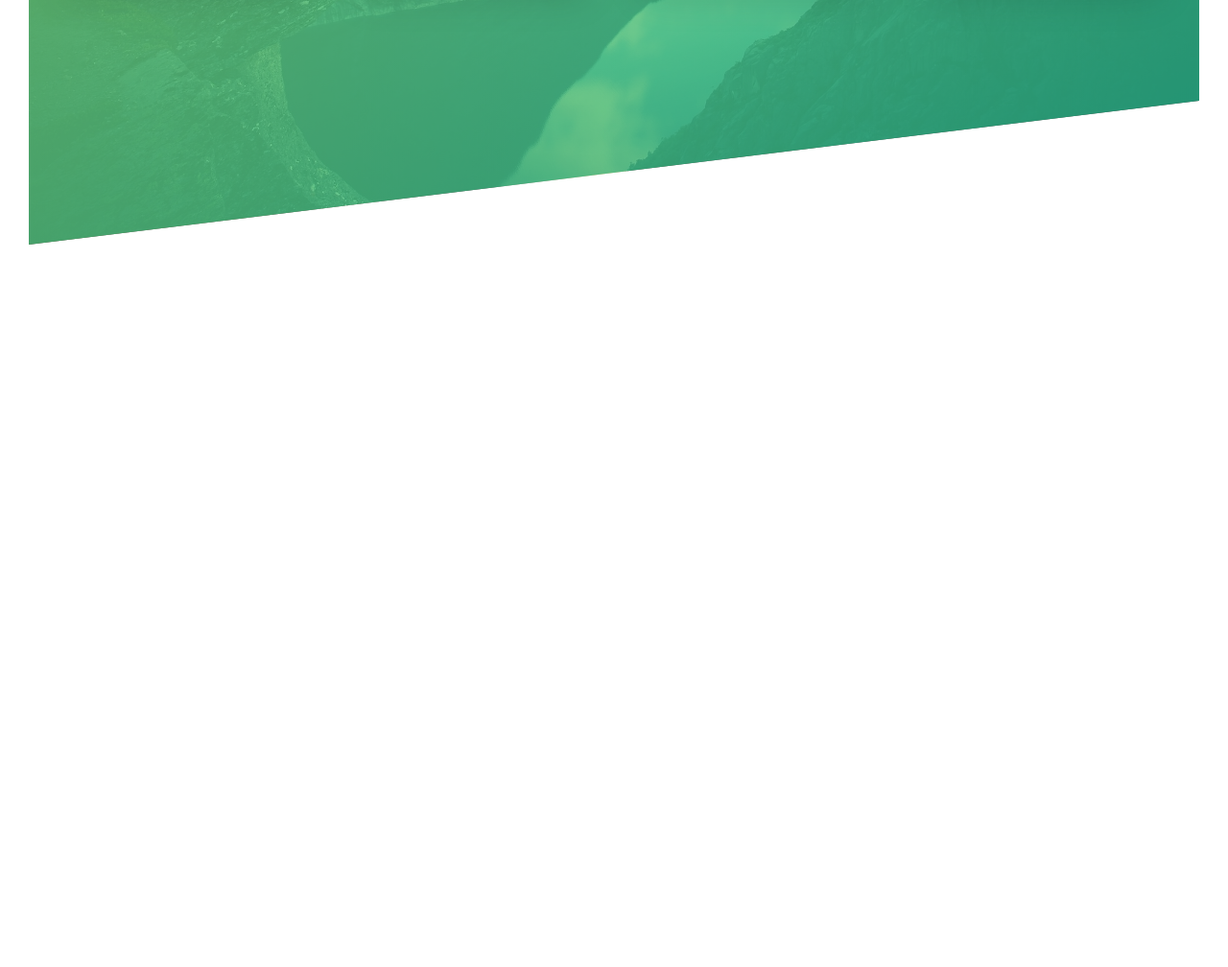
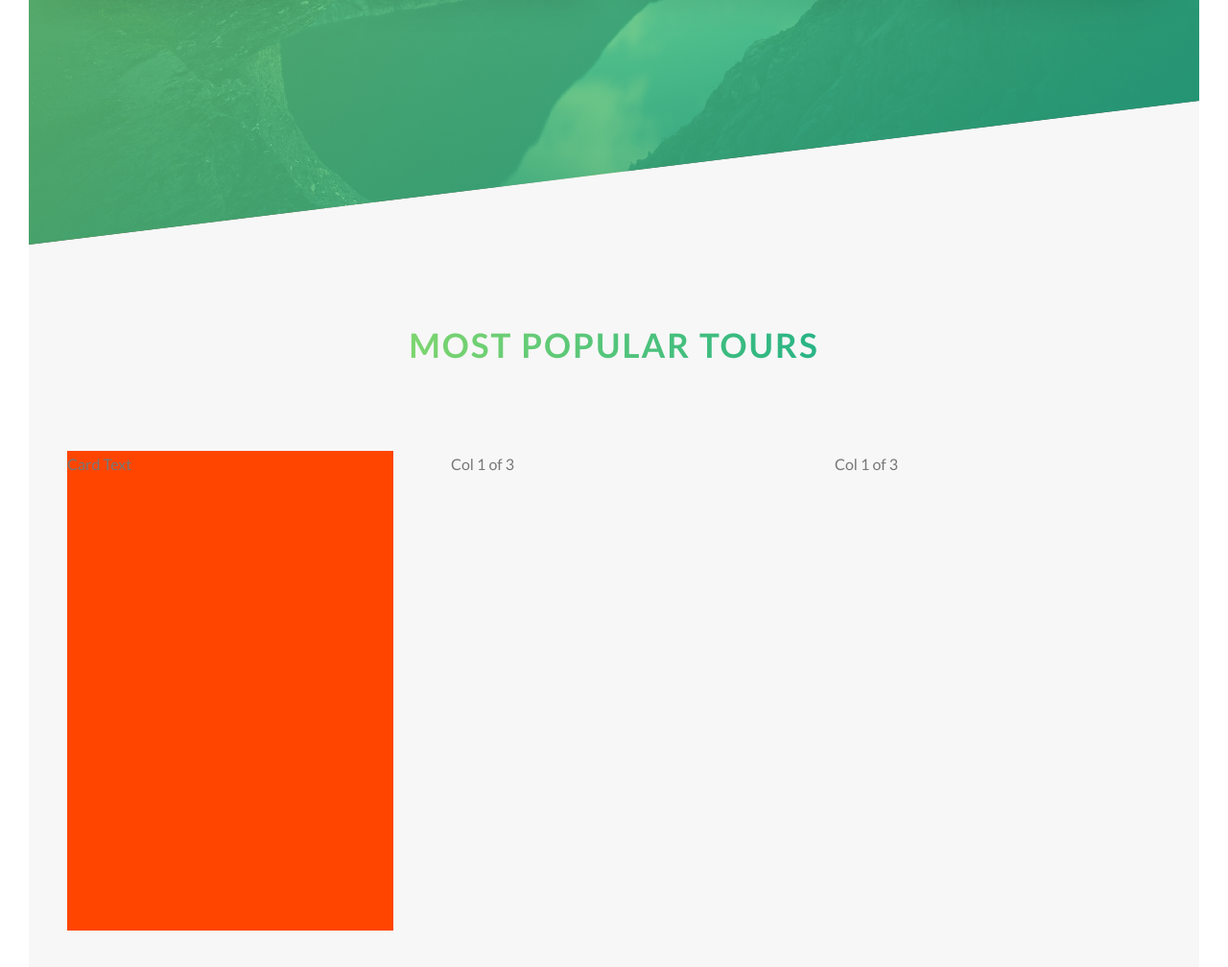
Before and after one commit to iamtheozzy/Natours, a website: page index.html in a window 1280 px wide. Shown: the part 2000-3008 px from the top of the page at 96% size. Before the commit the page ends 2255 px from the top, so only its background shows below. Drawn offline with Linux system fonts and the light colour scheme.

Commit message:
started flip card feature

```diff
--- a/index.html
+++ b/index.html
@@ -105,6 +105,30 @@
                     </div>
                 </div>
             </section>
+
+            <section class="section-tours">
+                <div class="u-center-text u-margin-bottom-big">
+                    <h2 class="heading-secondary">
+                        Most popular tours
+                    </h2>
+                </div>
+
+                <div class="row">
+                    <div class="col-1-of-3">
+                        <div class="card">
+                            Card Text
+                        </div>
+                    </div>
+                    <div class="col-1-of-3">
+                        Col 1 of 3
+                    </div>
+                    <div class="col-1-of-3">
+                        Col 1 of 3
+                    </div>
+                </div>
+
+            </section>
+
         </main>
 
 
--- /dev/null
+++ b/sass/components/_card.scss
@@ -0,0 +1,9 @@
+.card {
+    background-color: orangered;
+    height: 50rem;
+    transition: all .8s;
+
+    &:hover {
+        transform: rotateY(180deg);
+    }
+}
--- a/sass/main.scss
+++ b/sass/main.scss
@@ -10,6 +10,7 @@
 @import "components/button";
 @import "components/composition";
 @import "components/feature-box";
+@import "components/card";
 
 @import "layout/grid";
 @import "layout/header";
--- a/sass/pages/_home.scss
+++ b/sass/pages/_home.scss
@@ -22,3 +22,10 @@
         transform: skewY(7deg);
     }
 }
+
+.section-tours  {
+    background-color: $color-grey-light-1;
+    padding: 25rem 0 50rem 0;
+    margin-top: -10rem;
+
+}
```
Also changed, not shown: css/style.css.
